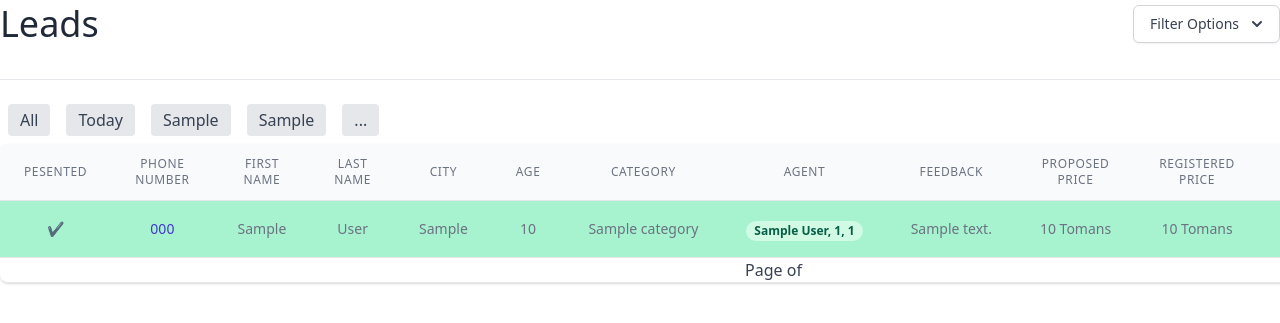
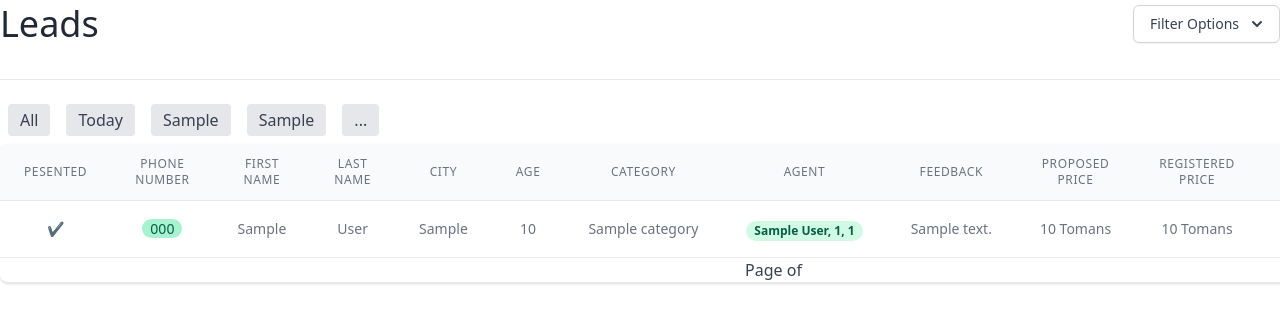
Before and after one commit to ArmanAghania/tft-cm, a Django app: template leads/templates/leads/lead_list.html in a window 1280 px wide; the page is wider, and only the part inside the window is pictured. Shown: the part 235-558 px from the top of that part. Run offline with Django 3.2, Linux system fonts and the light colour scheme; tables that the repository leaves empty hold one stand-in row (values such as "Sample post"); the template is opened without the code that fills it: values that come from a table or form of the project are taken from there, most other values are stand-ins (such as "Sample title", 1, 10 or a date in 2020); form fields are guessed from the names that the template uses; parts of the project's set-up code (start-up, migrations or seed data) failed here and were passed over; some libraries are stand-ins or nearby versions.

Commit message:
Minor Updates

```diff
--- a/leads/templates/leads/lead_list.html
+++ b/leads/templates/leads/lead_list.html
@@ -287,16 +287,7 @@
                     </thead>
                     <tbody>
                         {% for lead in page_obj %}
-                            {% if lead.total_sale > 0 %}
-                                <tr class="bg-emerald-200 border-b">
-
-                            {% elif lead.low_quality %}
-                                <tr class="bg-red-100 border-b">
-
-                            {% else %}
-                                <tr class="bg-white border-b">
-
-                            {% endif %}
+                        <tr class="bg-white border-b">
                                 <form method="post" action="{% url 'leads:lead-update' lead.id%}">
                                 <td class="px-6 py-4 whitespace-nowrap text-sm text-gray-500 text-center" >
                                     {% if lead.is_presented %}
@@ -306,9 +297,19 @@
                                     {% endif %}
                                 </td>
                                 <td class="px-6 py-4 whitespace-nowrap text-sm text-gray-500" >
-                                    <a href="{% url 'leads:lead-update' lead.pk %}" class="px-2 text-indigo-700 hover:text-indigo-900">
-                                    {{ lead.phone_number }}
-                                    </a>
+                                    {% if lead.total_sale > 0 %}
+                                        <a href="{% url 'leads:lead-update' lead.pk %}" class="px-2 text-green-800 hover:text-indigo-900 rounded-full bg-green-200">
+                                            {{ lead.phone_number }}
+                                        </a>
+                                    {% elif lead.low_quality %}
+                                        <a href="{% url 'leads:lead-update' lead.pk %}" class="px-2 text-red-700 hover:text-indigo-900 rounded-full bg-red-200">
+                                            {{ lead.phone_number }}
+                                        </a>
+                                    {% else %}
+                                        <a href="{% url 'leads:lead-update' lead.pk %}" class="px-2 text-indigo-700 hover:text-indigo-900">
+                                            {{ lead.phone_number }}
+                                        </a>
+                                    {% endif %}
                                 </td>
                                 <td class="px-6 py-4 whitespace-nowrap text-sm text-gray-500" >
                                     {{ lead.first_name }}
```
